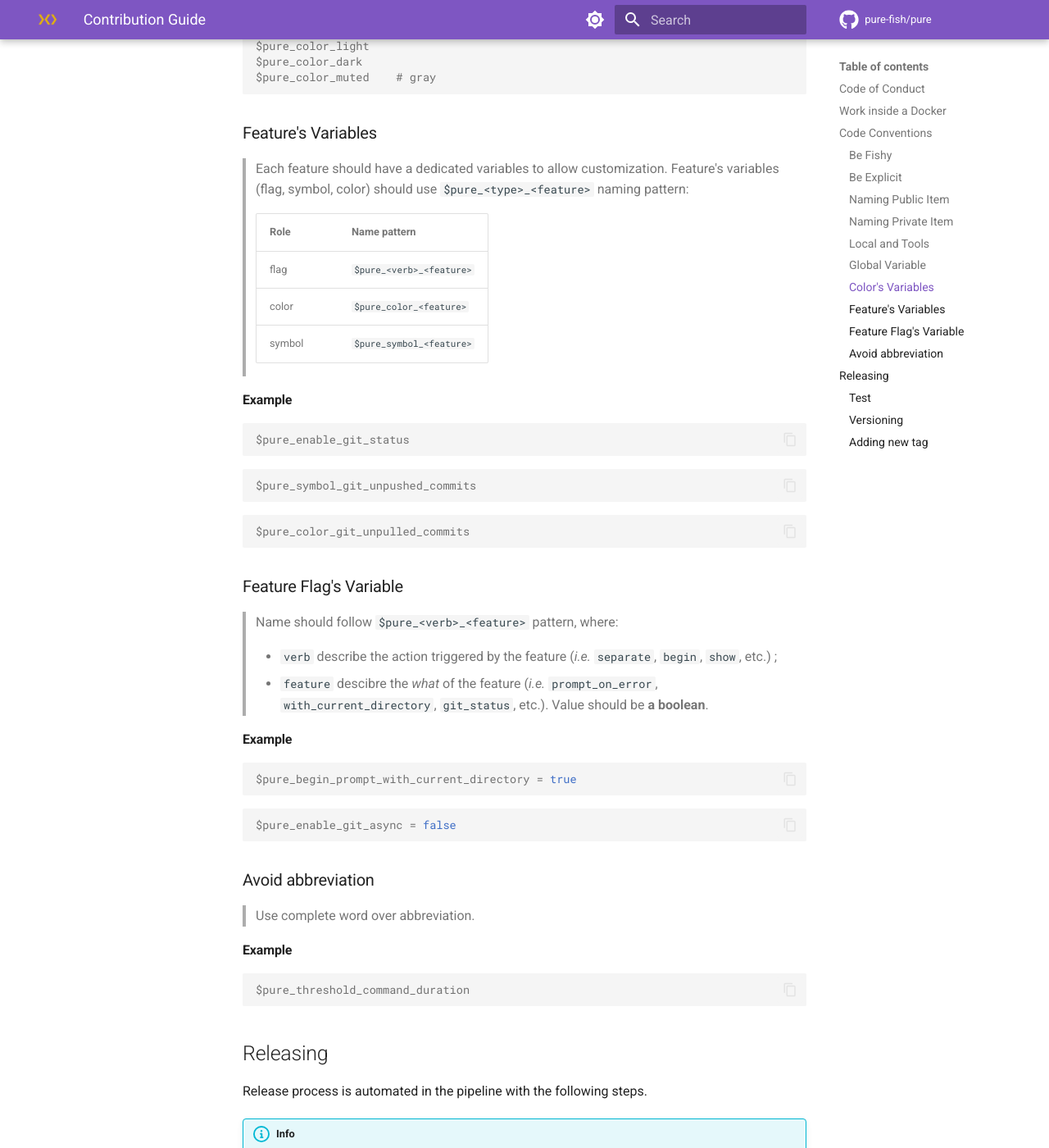
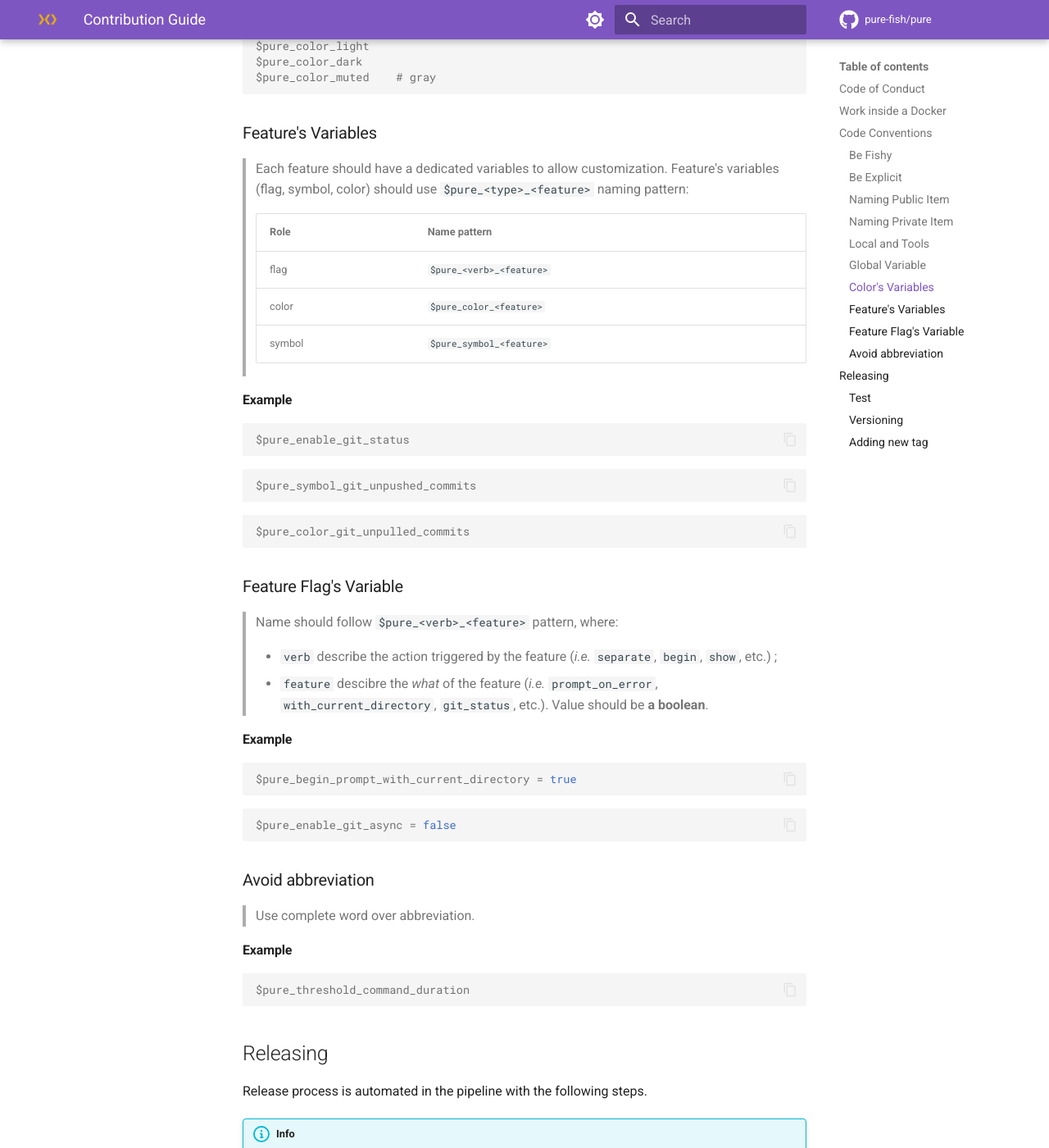
Before and after one commit to pure-fish/pure, an MkDocs documentation site: the page built from docs/contributing.md, in a window 1280 px wide and 1400 px high, scrolled down 1963 px. Shown: the whole window at 82% size. Built offline with MkDocs 1.6.1 and Material for MkDocs 9.7.7, drawn with Linux system fonts in a browser that asks for light colours; emoji names are drawn with the system emoji font; comment, search, counter and statistics services are not loaded.

Commit message:
refactor(docs): adjust table width to improve readability

```diff
--- /dev/null
+++ b/docs/stylesheets/extra.css
@@ -0,0 +1,15 @@
+.md-typeset__table {
+    width: 100%;
+}
+
+.md-typeset table:not([class]) {
+    display: table;
+}
+
+td code {
+    white-space: nowrap !important;
+}
+
+.md-typeset table:not([class]) th {
+    min-width: 1em;
+}
--- a/mkdocs.yml
+++ b/mkdocs.yml
@@ -92,6 +92,9 @@ extra:
     - icon: fontawesome/brands/github
       link: https://github.com/pure-fish/pure/
 
+extra_css:
+  - stylesheets/extra.css
+
 plugins:
   - search
   - awesome-pages
```
